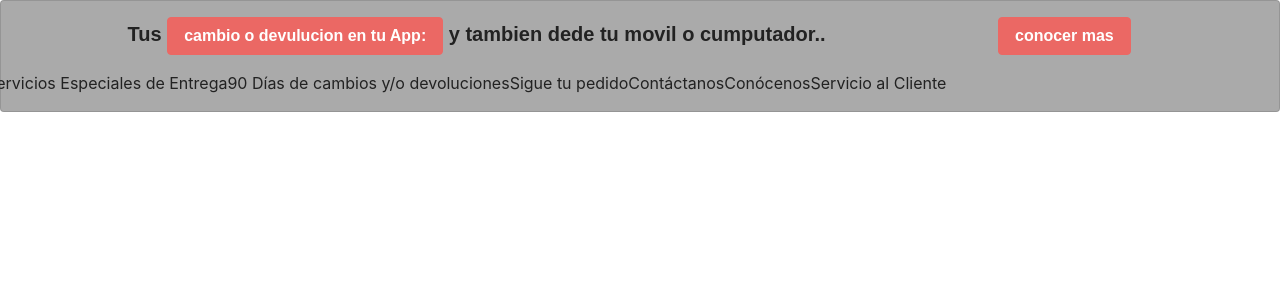
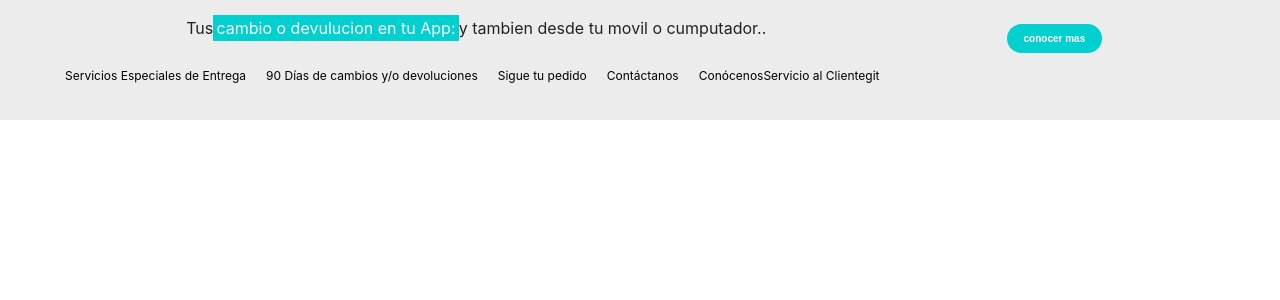
Before and after one commit to torco34/paginaConReact, a React app: page / in a window 1280 px wide. Shown: the top 300 px of the page. Built offline with nearby package versions, Linux system fonts and the light colour scheme; a web font is replaced by a local one.

Commit message:
Listo el header

```diff
--- a/src/assets/styles/components/Header.scss
+++ b/src/assets/styles/components/Header.scss
@@ -1,3 +1,38 @@
-.container{
-	/*background: red;*/
+.container_header {
+	background: #ececec;
+	/*border: solid 1px red;*/
+	height: 15vh;
 }
+.mark {
+	background: #00d1d0;
+	color: #fff;
+	height: 2%;
+}
+
+.boton {
+	display: grid;
+	background: #00d1d0;
+	border-radius: 20px;
+	color: #fff;
+	font-size: 10px;
+	cursor: pointer;
+	outline: none;
+	/*height: 20px;*/
+}
+
+.lista {
+	display: flex;
+	margin-top: -20px;
+}
+
+.lista li {
+	display: grid;
+	justify-content: center;
+	margin: 10px;
+	list-style: none;
+	font-size: 12px;
+}
+
+.lista li a {
+	color: #000;
+}
--- a/src/components/Header.jsx
+++ b/src/components/Header.jsx
@@ -1,29 +1,41 @@
 import React, { Component } from "react";
-
+import "../assets/styles/components/Header.scss";
 class Header extends Component {
 	render() {
 		return (
-			<div className="card bg-secondary">
+			<div className=" container_header">
 				<div className="row ">
 					<div className="text-center col-md-9 ">
-						<h5 className="m-3">
-							Tus{" "}
-							<mark className="btn text-white btn-primary">
+						<p className="m-3">
+							Tus
+							<mark className="mark ">
 								cambio o devulucion en tu App:
-							</mark>{" "}
-							y tambien dede tu movil o cumputador..
-						</h5>
+							</mark>
+							y tambien desde tu movil o cumputador..
+						</p>
 					</div>
 					<div className="col-md-3 ">
-						<button className=" btn  btn-primary m-3">
-							conocer mas
-						</button>
+						<button className=" btn  boton m-4">conocer mas</button>
 					</div>
-					<p className="parrafo"> Servicios Especiales de Entrega</p>
-					<p> 90 Días de cambios y/o devoluciones</p>
-					<p> Sigue tu pedido</p>
-					<p> Contáctanos</p>
-					<p> ConócenosServicio al Cliente</p>
+				</div>
+				<div className="col-md-12">
+					<ul className="lista">
+						<li>
+							<a href="">Servicios Especiales de Entrega</a>
+						</li>
+						<li>
+							<a href="">90 Días de cambios y/o devoluciones</a>
+						</li>
+						<li>
+							<a href="">Sigue tu pedido</a>
+						</li>
+						<li>
+							<a href="">Contáctanos</a>
+						</li>
+						<li>
+							<a href="">ConócenosServicio al Clientegit</a>
+						</li>
+					</ul>
 				</div>
 			</div>
 		);
```
